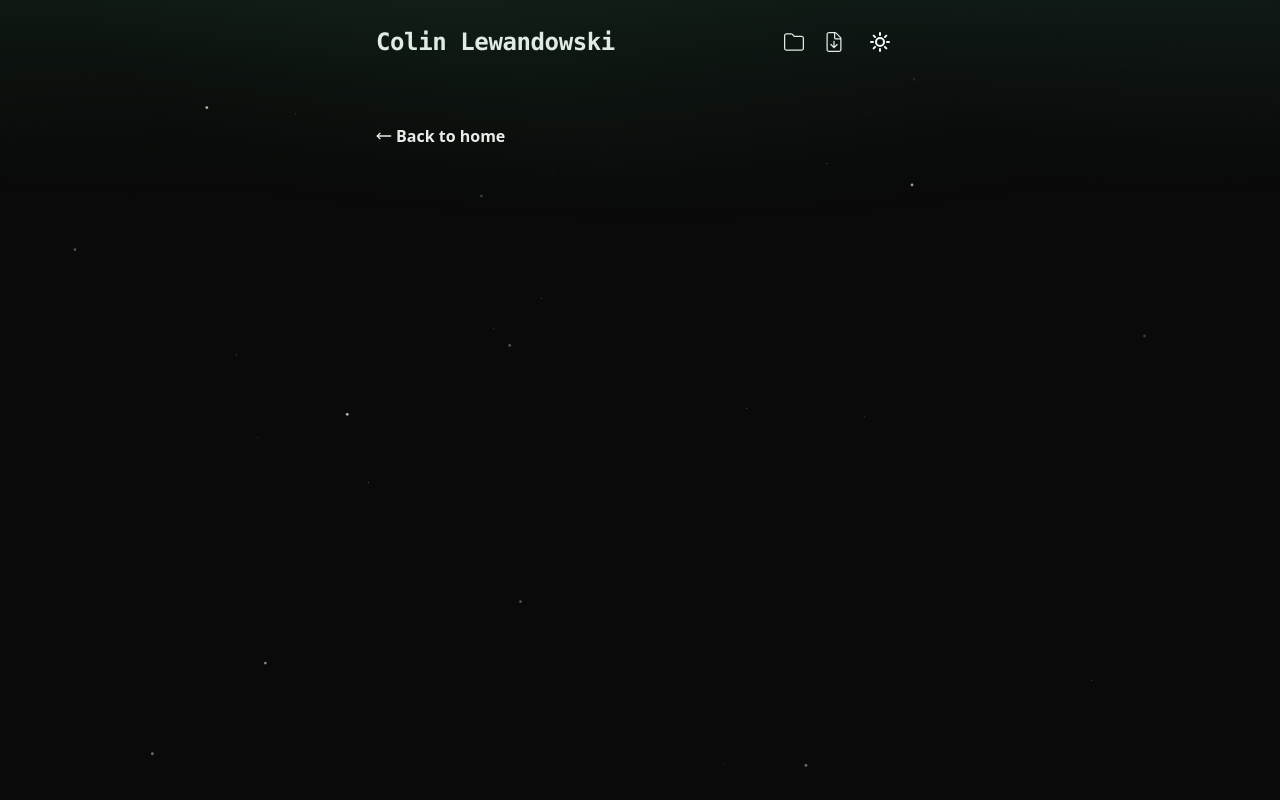
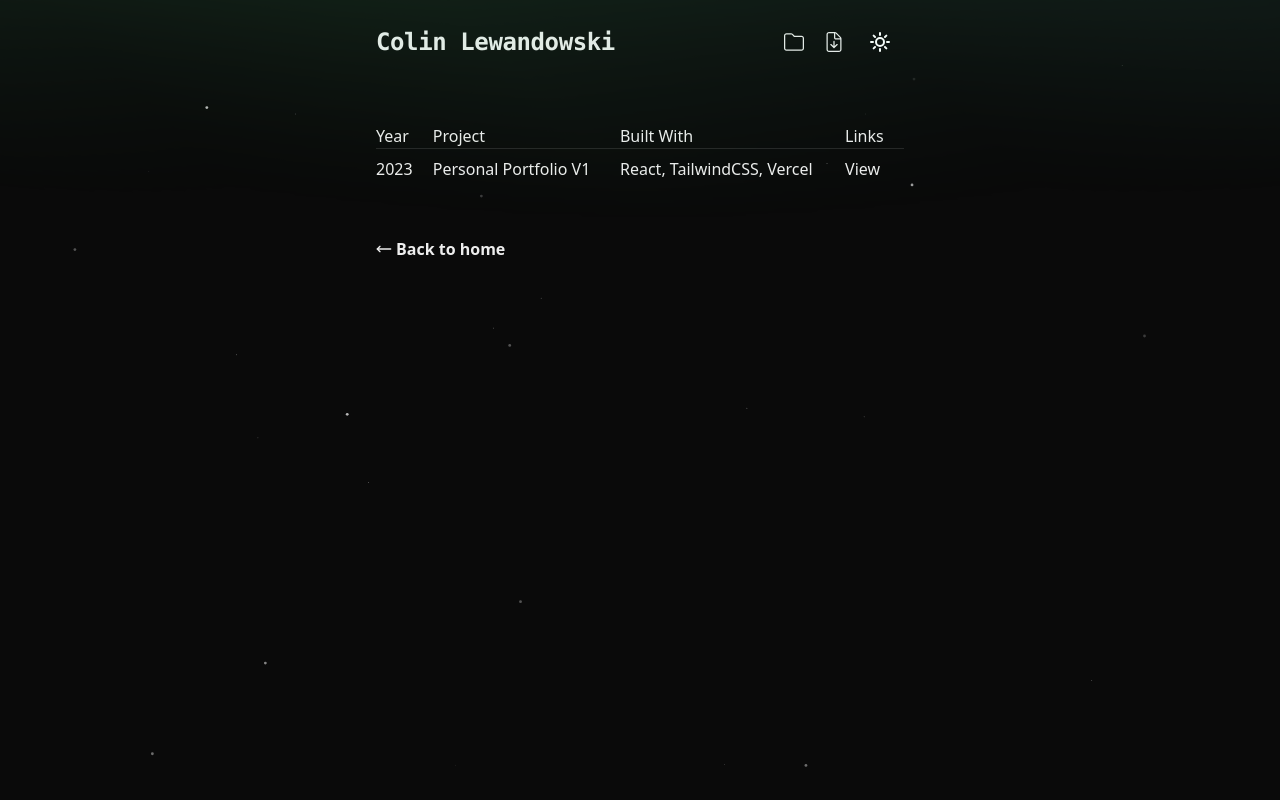
Before and after one commit to CLewi1/Portfolio-V2, a Next.js app: page /archive in a window 1280 px wide. Built offline with nearby package versions, Linux system fonts and the light colour scheme.

Commit message:
feat: started archive page

```diff
--- a/src/app/archive/page.tsx
+++ b/src/app/archive/page.tsx
@@ -28,6 +28,35 @@ export default function Archive() {
 
             <section>
 
+                <table className="w-full table-auto">
+                    <thead>
+                        <tr>
+                            <th className="text-left pr-4 font-normal text-muted-foreground">Year</th>
+                            <th className="text-left pr-4 font-normal text-muted-foreground">Project</th>
+                            <th className="text-left pr-4 font-normal text-muted-foreground">Built With</th>
+                            <th className="text-left pr-4 font-normal text-muted-foreground">Links</th>
+                        </tr>
+                    </thead>
+                    <tbody>
+                        {projects.map((project, index) => (
+                            <tr key={index} className="border-t border-neutral-200 dark:border-neutral-800">
+                                <td className="py-2 pr-4 align-top">{project.year}</td>
+                                <td className="py-2 pr-4 align-top">
+                                    {project.title}
+                                </td>
+                                <td className="py-2 pr-4 align-top">
+                                    {project.builtWith.join(", ")}
+                                </td>
+                                <td className="py-2 pr-4 align-top">
+                                    <a className="text-primary hover:underline" href={project.link} target="_blank" rel="noopener noreferrer">
+                                        View
+                                    </a>
+                                </td>
+                            </tr>
+                        ))}
+                    </tbody>
+                </table>
+
 
 
 
```
